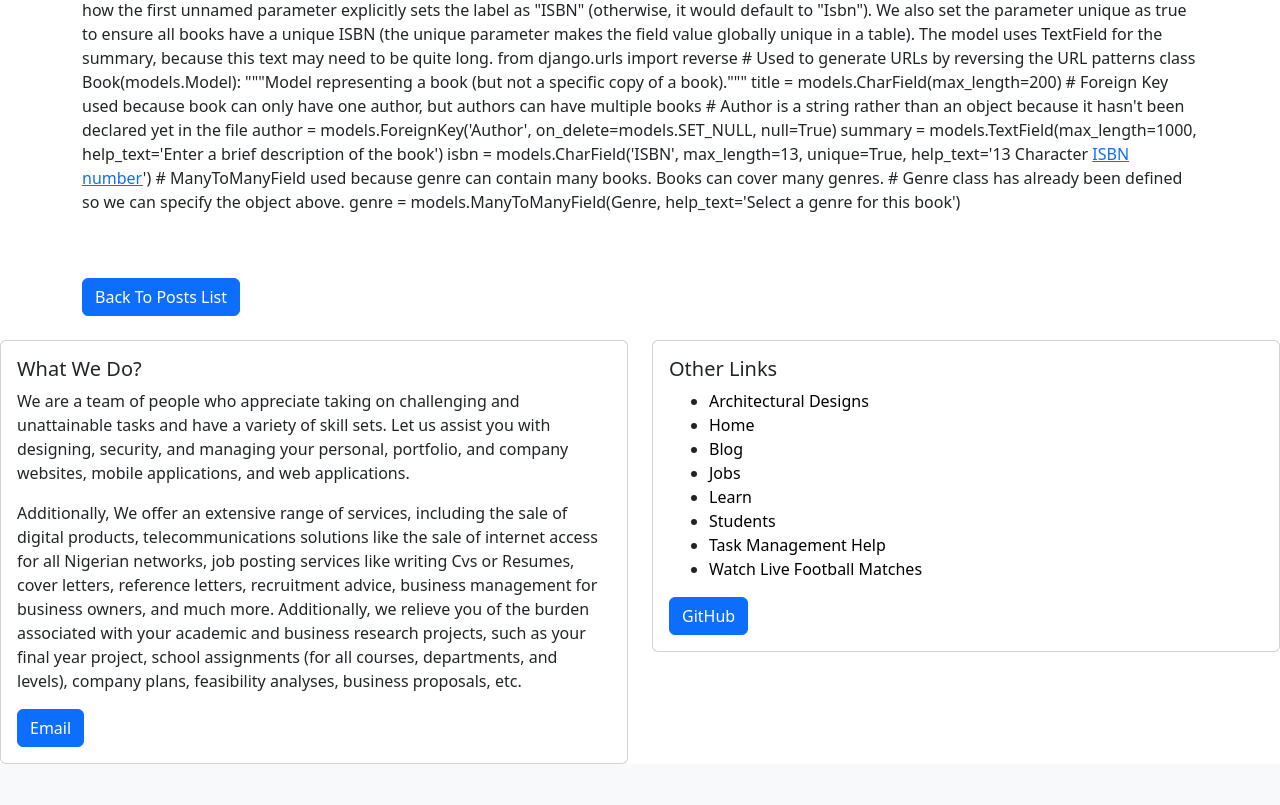
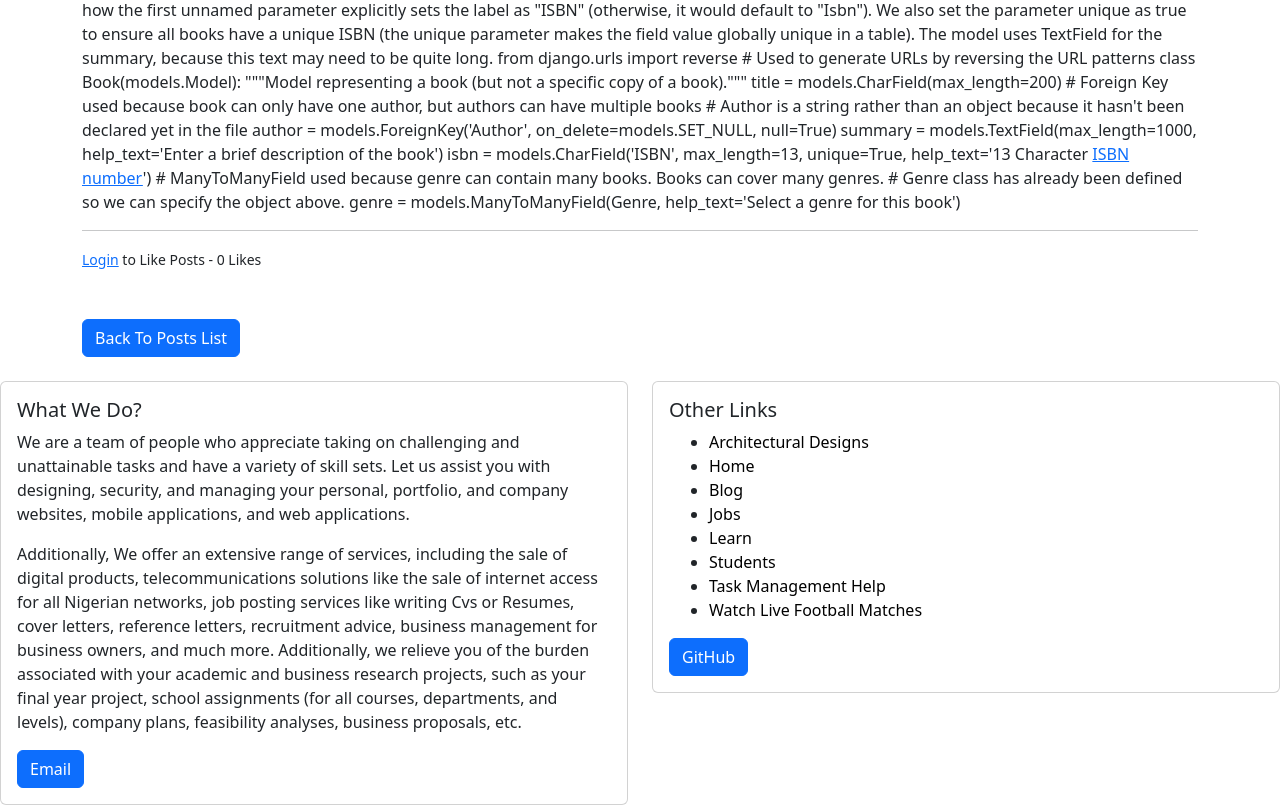
Before and after one commit to hardeex/Content-management-website, a Django app: page /blog/1/ in a window 1280 px wide. Shown: the part 450-1255 px from the top of the page. Before the commit the page ends 1214 px from the top, so only its background shows below. Run offline with Django 3.2, Linux system fonts and the light colour scheme; data comes from the database, SQL or seed files in the repository; both versions use the stored data as it was after the commit.

Commit message:
implementing unlike and likes button in the database

```diff
--- a/index/templates/home/blog_details.html
+++ b/index/templates/home/blog_details.html
@@ -18,7 +18,11 @@
 
                <form action="{% url 'index:like_post' object.pk %}" method="post">
                     {% csrf_token %}
-                    <button type="submit"  class="btn btn-secondary" name="post_id" value="{{object.id}}">Likes- {{total_likes}} </button>
+                    {% if liked %}
+                         <button type="submit"  class="btn btn-danger" name="post_id" value="{{object.id}}">Unliked </button> - {{total_likes}} Likes
+                    {% else %}
+                         <button type="submit"  class="btn btn-success" name="post_id" value="{{object.id}}">Likes - {{total_likes}} </button>
+                    {% endif %}
                </form> <br><br><br>
 
           {% else %}
@@ -27,7 +31,8 @@
                </small> <br> <br>
                <p>
                     {{object.content | safe}}
-               </p><br><br>
+               </p> <hr>
+               <small><a  href="{% url 'login' %}">Login</a> to Like Posts - {{total_likes}} Likes </small> <br><br><br>
 
           {% endif %}
 
--- a/index/views.py
+++ b/index/views.py
@@ -44,7 +44,13 @@ class BlogDetailsView(DetailView):
         get_likes = get_object_or_404(models.BlogPost, id=self.kwargs['pk'])
         context = super(BlogDetailsView, self).get_context_data(*args, **kwargs)
         total_likes = get_likes.total_likes()
+
+        liked = False
+        if get_likes.likes.filter(id=self.request.user.id).exists():
+            liked = True
+
         context['total_likes'] = total_likes
+        context['liked']=liked
         return context
 
 
@@ -114,5 +120,11 @@ def ListCategory(request):
 
 def LikeView(request, pk):
     post = get_object_or_404(models.BlogPost, id=request.POST.get('post_id'))
-    post.likes.add(request.user)
-    return HttpResponseRedirect(reverse('index:blog_details', args=[str(pk  )]))
+    liked = False
+    if post.likes.filter(id=request.user.id).exists():
+        post.likes.remove(request.user)
+        lked= False
+    else:
+        post.likes.add(request.user)
+        liked = True
+    return HttpResponseRedirect(reverse('index:blog_details', args=[str(pk)]))
```
Also changed, not shown: db.sqlite3.
